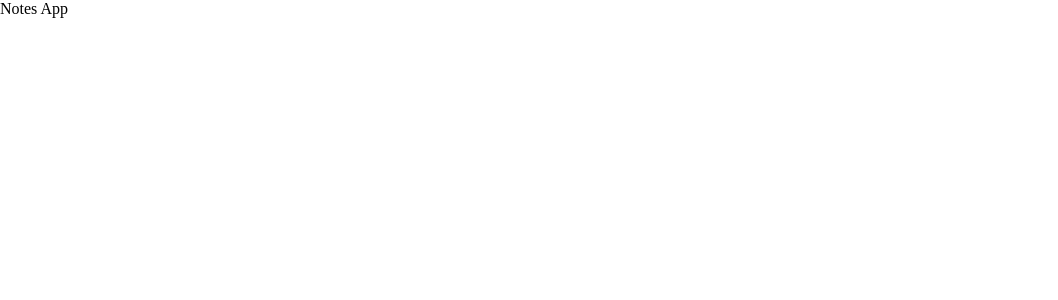
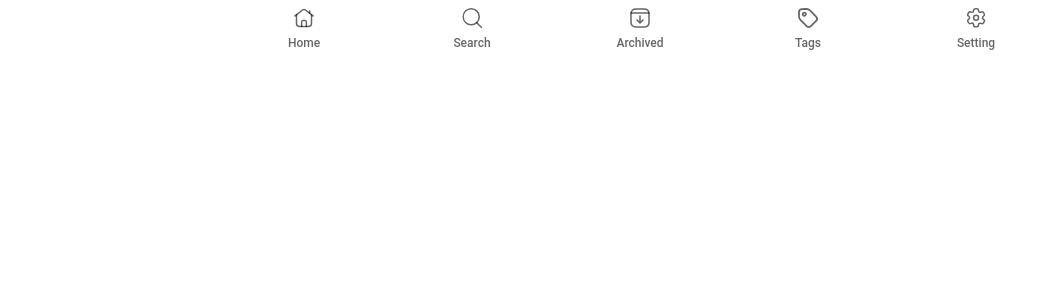
Before and after one commit to DmitryMuzalev/notes-app, a React (Vite) app: page / in a window 1280 px wide. Shown: the top 300 px of the page, without its empty margins (0-1058 px from the left). Built offline with nearby package versions, Linux system fonts and the light colour scheme.

Commit message:
feat: implement MobileMenu component with navigation items and styles

```diff
--- a/src/App.tsx
+++ b/src/App.tsx
@@ -1,7 +1,9 @@
+import { MobileMenu } from './components';
+
 function App() {
   return (
     <>
-      <div>Notes App</div>
+      <MobileMenu />
     </>
   );
 }
--- /dev/null
+++ b/src/components/MobileMenu/MobileMenu.module.scss
@@ -0,0 +1,19 @@
+.action {
+  text-transform: capitalize;
+  font-weight: 500;
+  gap: var(--spacing-075);
+
+  &:not(:last-child) {
+    border-right: 2px solid var(--border-color);
+  }
+
+  @media screen and (width <= 480px) {
+    span {
+      display: none;
+    }
+
+    &:not(:last-child) {
+      border-right: none;
+    }
+  }
+}
--- /dev/null
+++ b/src/components/MobileMenu/MobileMenu.tsx
@@ -0,0 +1,78 @@
+import { type ReactNode } from 'react';
+import { ArchiveIcon, HomeIcon, SearchIcon, SettingsIcon, TagIcon } from '@/shared/ui/icons';
+import BottomNavigation from '@mui/material/BottomNavigation';
+import BottomNavigationAction from '@mui/material/BottomNavigationAction';
+import s from './MobileMenu.module.scss';
+
+type MenuItemData = {
+  title: string;
+  url: string;
+  icon: ReactNode;
+};
+const navItems: MenuItemData[] = [
+  {
+    title: 'home',
+    url: '/',
+    icon: <HomeIcon />,
+  },
+  {
+    title: 'search',
+    url: '/search',
+    icon: <SearchIcon />,
+  },
+  {
+    title: 'archived',
+    url: '/archived',
+    icon: <ArchiveIcon />,
+  },
+  {
+    title: 'tags',
+    url: '/tags',
+    icon: <TagIcon />,
+  },
+  {
+    title: 'setting',
+    url: '/setting',
+    icon: <SettingsIcon />,
+  },
+];
+
+function MobileMenu() {
+  return (
+    <nav className={s.menu}>
+      <BottomNavigation showLabels>
+        {navItems.map(({ title, url, icon }, index) => (
+          <BottomNavigationAction
+            key={index}
+            label={title}
+            icon={icon}
+            href={url}
+            className={s.action}
+          />
+        ))}
+      </BottomNavigation>
+    </nav>
+  );
+}
+
+export { MobileMenu };
+
+/*
+function MobileMenu() {
+  return (
+    <nav className={s.menu}>
+      <ul className={s.list}>
+        {navItems.map(({ title, url, icon }, index) => (
+          <li key={index} className={s.item}>
+            <a href={url} className={s.link}>
+              {icon}
+              <span className={s.text}>{title}</span>
+            </a>
+          </li>
+        ))}
+      </ul>
+    </nav>
+  );
+}
+
+*/
--- /dev/null
+++ b/src/components/index.ts
@@ -0,0 +1 @@
+export * from './MobileMenu/MobileMenu';
```
